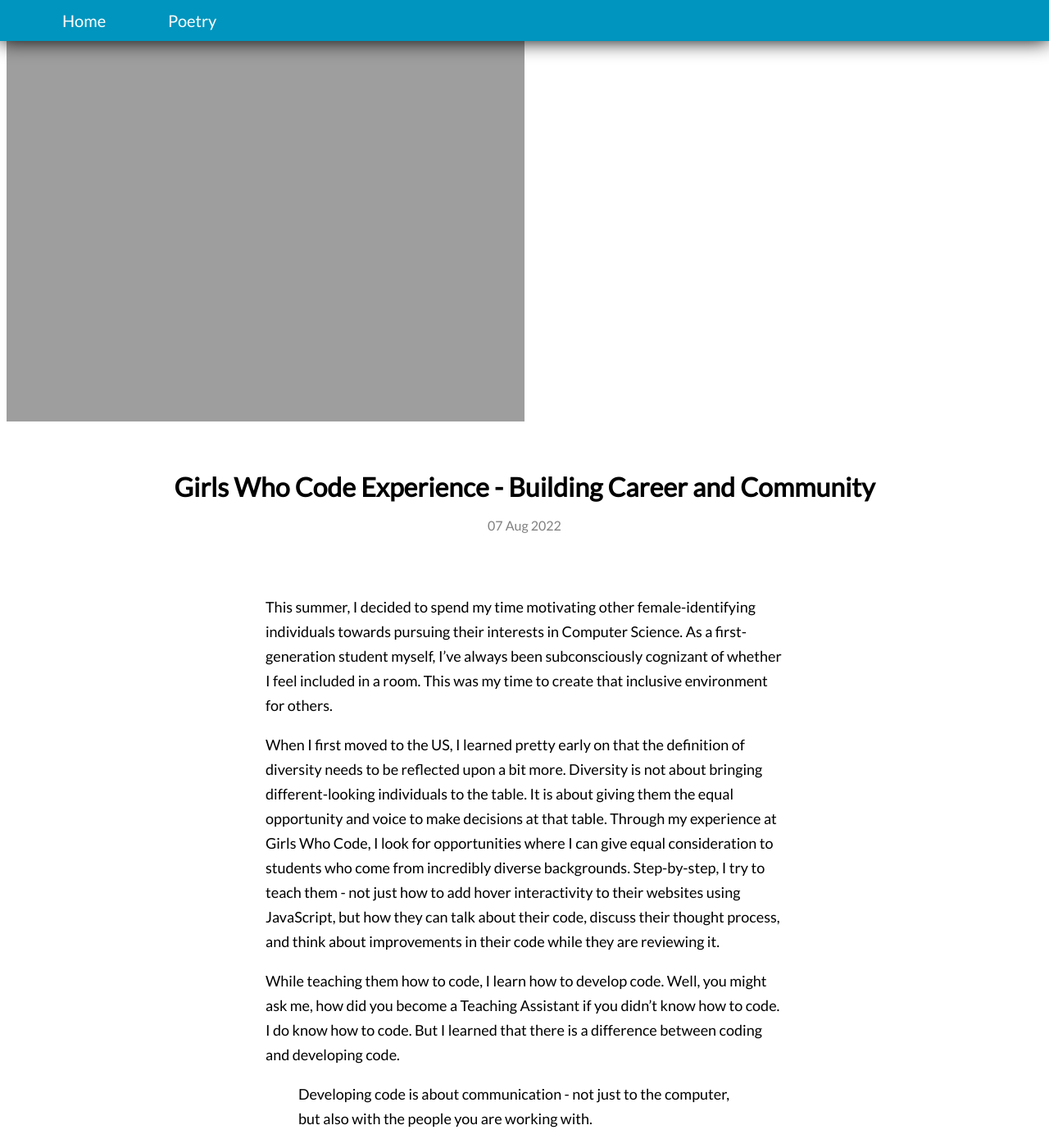
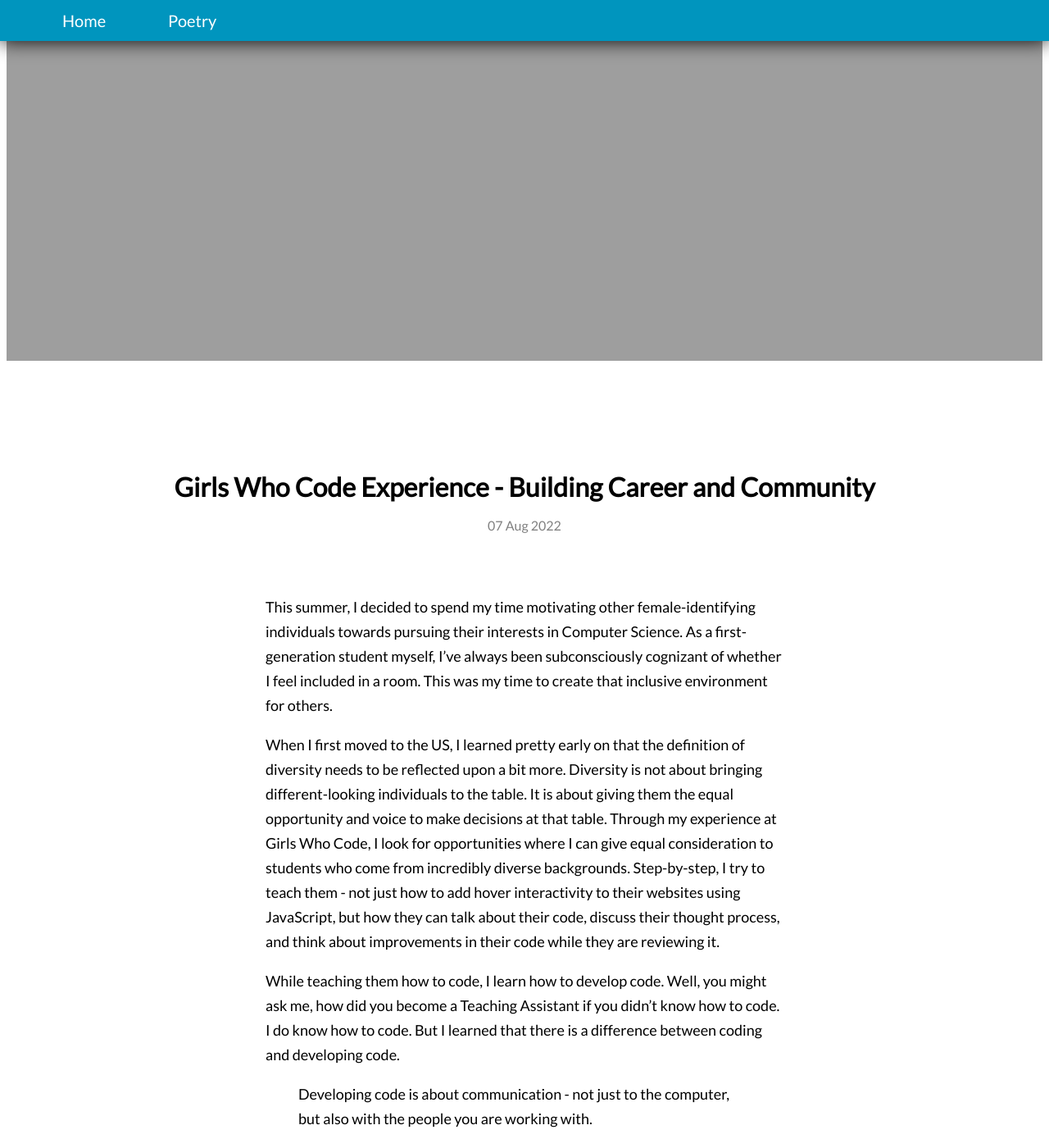
Before and after one commit to mumtazf/blog, a Jekyll site: the page built from docs/_posts/2022-08-07-girls-who-code.md, in a window 1280 px wide and 1400 px high. Shown: the whole window at 82% size. Built offline with Jekyll 4.4.1, drawn with Linux system fonts in a browser that asks for light colours.

Commit message:
updated styling for cards

```diff
--- a/docs/assets/style.css
+++ b/docs/assets/style.css
@@ -188,8 +188,8 @@
 
 
 img {
-  height: auto;
-  max-width: 50%;
+  height: 100%;
+  max-width: 100%;
   vertical-align: middle;
 }
 
@@ -199,7 +199,6 @@
   border-radius: 1rem;
   color: rgb(38, 0, 255);
   padding: 0.5rem;
-  text-transform: lowercase;
 }
 
 .btn:hover{
@@ -215,7 +214,6 @@
 
 .cards {
   display: flex;
-  align-items: center;
   justify-content: center;
   flex-wrap: wrap;
   list-style: none;
@@ -252,14 +250,10 @@
 }
 
 .card__image {
-  background-position: center center;
-  background-repeat: no-repeat;
-  background-size: cover;
-  border-top-left-radius: 0.25rem;
-  border-top-right-radius: 0.25rem;
   filter: contrast(70%);
   overflow: hidden;
   position: relative;
+  height: 40%;
   transition: filter 0.5s cubic-bezier(.43,.41,.22,.91);;
 }
 
```
Also changed, not shown: docs/assets/images/kabah.jpg (deleted), 2 other files.
